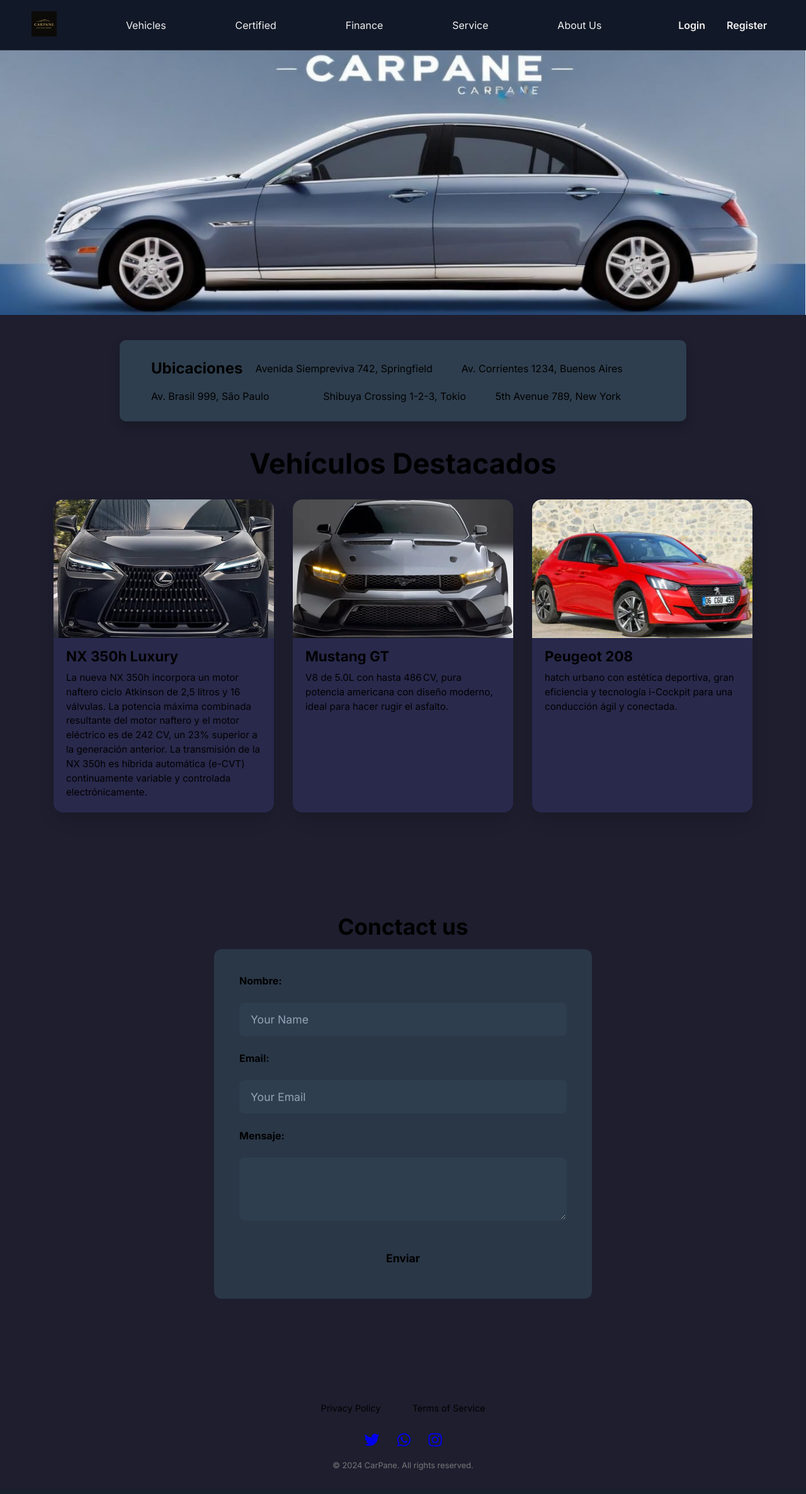
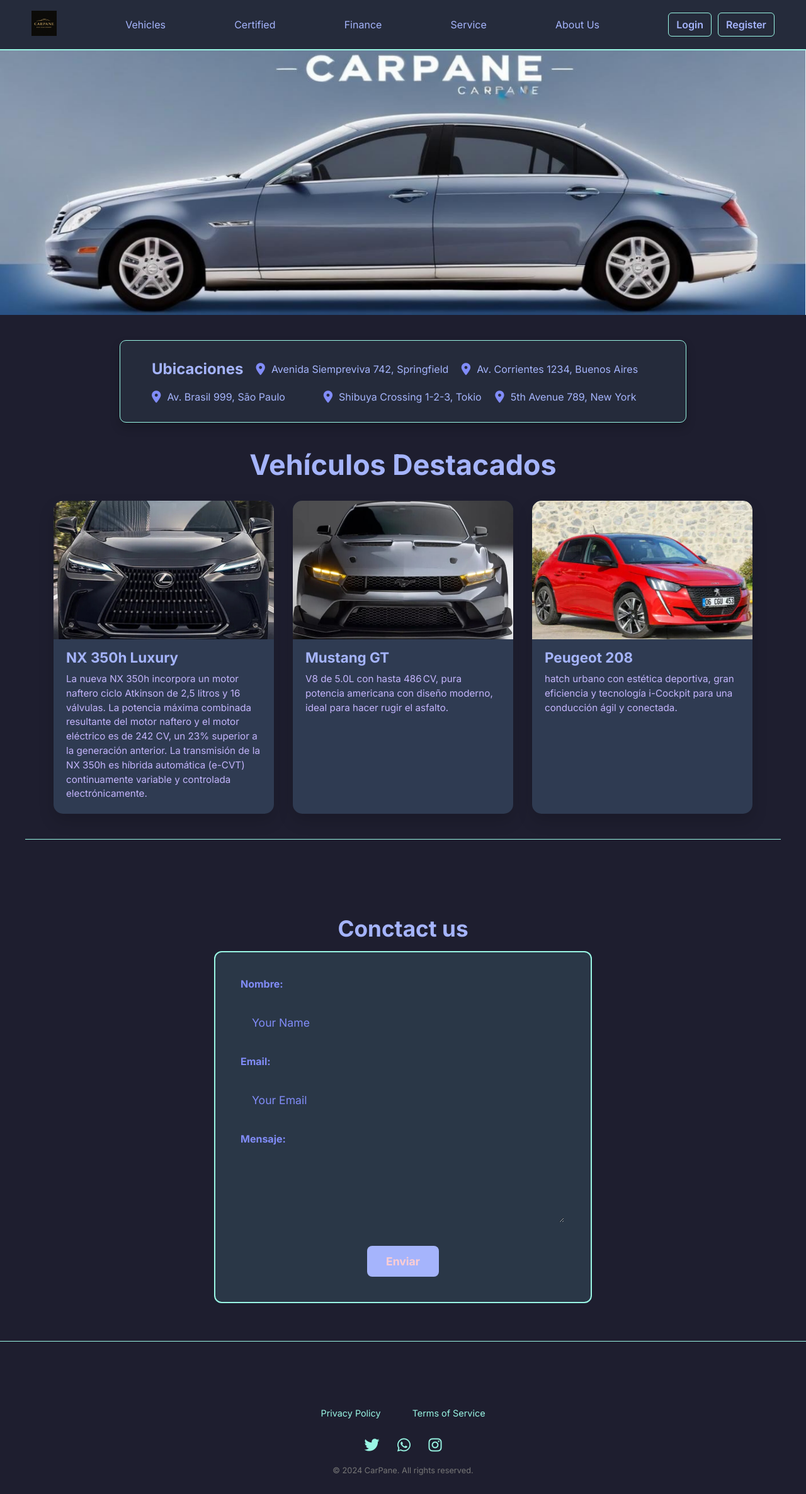
Before and after one commit to carpincho2/ProjectVechhio, a PHP site: page / in a window 1280 px wide. Shown: the whole page at 63% size. Before the commit the page ends 2334 px from the top, so only its background shows below. Run offline with PHP 8.4, Linux system fonts and the light colour scheme.

Commit message:
9/4 1:52AM

```diff
--- a/frontend/styles.css
+++ b/frontend/styles.css
@@ -1,29 +1,26 @@
 /* Index Style - Optimizado y Responsive */
-:root{
-     /* 🎨 Colores principales */
-  --btn-primary-bg: #6366f1;          /* Botón principal / links destacados */
-  --btn-primary-hover-bg: #4f46e5;    /* Hover del botón principal */
-  --btn-secondary-bg: #10b981;        /* Botón secundario (confirmación, éxito) */
-  --btn-accent-bg: #f59e0b;           /* Botón/acento especial (llamadas a la acción) */
+:root {
+  /* 🌑 Fondos */
+    --bg-main: #1e1e2f;          /* Fondo global */
+    --bg-header: #252b3b;        /* Header / navbar */
+    --bg-card: #2f3b52;          /* Tarjetas/paneles */
 
-  /* 🌑 Fondos */
-  --bg-main: #1e1e2f;                 /* Fondo global */
-  --bg-header: #111827;               /* Header / navbar */
-  --bg-card: #2E3E4E;                 /* Tarjetas, paneles, secciones */
-
-  /* ✍️ Texto */
-  --text-primary: #f0f0f0;            /* Texto principal */
-  --text-secondary: #9ca3af;          /* Texto secundario */
-  --text-on-light: #111827;           /* Texto sobre fondos claros */
+  /* 🎨 Acentos Pastel */
+    --accent-blue: #a5b4fc;       /* Azul pastel (botón primario) */
+    --accent-blue-hover: #818cf8;
+    --accent-mint: #99f6e4;
+    --accent-mint-hover: #7eddd4;     /* Verde menta pastel */
+    --accent-lavender: #c4b5fd;   /* Lavanda pastel */
+    --accent-peach: #fcd5ce;      /* Durazno pastel */
+    --accent-rose: #fecdd3;       /* Rosa pastel suave */
 
   /* ⚠️ Estados */
-  --alert-error: #ef4444;             /* Errores */
-  --alert-success: #22c55e;           /* Éxito */
-  --alert-warning: #facc15;           /* Advertencia */
+  --alert-error: #fca5a5;       /* Rojo pastel */
+  --alert-success: #bbf7d0;     /* Verde pastel */
+  --alert-warning: #fde68a;     /* Amarillo pastel */
 
   /* 🌈 Extras */
-  --border-default: rgba(255,255,255,0.1);  /* Bordes sutiles */
-  --shadow-default: rgba(0,0,0,0.5);
+    --shadow-default: rgba(0,0,0,0.5);
 }
 
 * {
@@ -51,7 +48,7 @@ body{
     width: 100%;
     height: 80px;
     background-color: var(--bg-header);
-    border-bottom: 1px solid var(--border-default);
+    border-bottom: 2px solid var(--accent-mint) !important;
     display: flex;
     align-items: center;
     justify-content: space-between;
@@ -61,7 +58,7 @@ body{
 }
 .header a{
     text-decoration: none;
-    color: var(--text-primary);
+    color: var(--accent-blue);
 }
 .logo{
     height: 40px;
@@ -73,6 +70,12 @@ body{
     white-space: nowrap;
 }
 
+/* Menu Container */
+.menu-container {
+    position: relative;
+}
+
+
 /* Authentication Section */
 .user-auth-section {
     display: flex;
@@ -83,17 +86,17 @@ body{
 
 .Login,
 .register {
-    background-color: var(--fondoheaderboton);
+    background-color: var(--bg-header);
     padding: 8px 15px;
     border-radius: 10px;
-    color: var(--letra);
+    color: var(--accent-blue);
     font-weight: 600;
     display: flex;
     align-items: center;
     justify-content: center;
     text-decoration: none;
     transition: all 0.3s ease;
-    border: 1px solid var(--boton);
+    border: 1px solid var(--accent-mint);
 }
 
 .Login:hover,
@@ -108,7 +111,7 @@ body{
 }
 
 .welcome-text {
-    color: var(--boton);
+    color: var(--accent-lavender);
     font-weight: 600;
     margin-right: 10px;
     font-size: 0.9rem;
@@ -127,24 +130,35 @@ body{
 }
 
 .auth-link {
-    color: var(--boton);
+    color: var(--accent-blue);
     text-decoration: none;
     padding: 8px 12px;
     border-radius: 6px;
     font-weight: 600;
     transition: all 0.3s ease;
-    background-color: var(--fondoheaderboton);
-    border: 1px solid var(--boton);
+    background-color: var(--bg-header);
+    border: 1px solid var(--accent-mint);
 }
 
 .auth-link:hover {
-    background-color: var(--hoverboton);
+    background-color: var(--accent-blue-hover);
     transform: translateY(-2px);
+}
+
+.logout-btn {
+    background-color: var(--bg-header);
+    border-color: var(--alert-error);
+    color: white;
+}
+
+.logout-btn:hover {
+    background-color: var(--alert-error);
+    border-color: var(--alert-error);
 }
 
 /* Main Content */
 .section-subtitle {
-    color: var(--letra);
+    color: var(--accent-blue);
     font-size: 1.5rem; /* 24px */
     margin-top: 130px;
     margin-left: 25px;
@@ -166,7 +180,7 @@ body{
 }
 
 .titlevehicles {
-    color: var(--letra);
+    color: var(--accent-blue);
     font-size: 2.5rem;
     text-align: center;
     margin: 40px 0 30px 0;
@@ -179,13 +193,13 @@ body{
     justify-content: center;
     margin: 20px 0 50px 0;
     padding: 0 20px 40px 20px;
-    border-bottom: 1px solid var(--boton);
+    border-bottom: 1px solid var(--accent-mint);
 }
 
 .carbox {
     flex: 1 1 280px;
     max-width: 320px;
-    background-color: rgba(99, 102, 241, 0.15);
+    background-color:var(--bg-card);
     box-shadow: 0 12px 25px rgba(0,0,0,0.15);
     border-radius: 15px;
     display: flex;
@@ -214,32 +228,32 @@ body{
 .section-subtitlecar {
     font-size: 1.4rem;
     margin: 15px 20px 10px 20px;
-    color: var(--letra);
+    color: var(--accent-blue);
 }
 
 .description {
     flex-grow: 1;
     padding: 0 20px 20px 20px;
     font-size: 0.95rem;
-    color: var(--letra);
+    color: var(--accent-lavender);
     line-height: 1.5;
 }
 
 /* Direcciones Section */
 .direcciones {
-    background-color: #2E3E4E;
-    color: var(--letra);
+    background-color: var(--bg-header);
+    color: var(--accent-blue);
     padding: 25px 40px;
     border-radius: 10px;
     max-width: 800px;
     margin: 40px auto 20px auto;
-    box-shadow: 0 8px 16px rgba(0,0,0,0.2);
+    box-shadow: 0 8px 16px rgba(0, 0, 0, 0.2);
     display: flex;
     flex-wrap: wrap;
     justify-content: space-around;
     gap: 20px;
     font-size: 1rem;
-    border: 1px solid var(--boton);
+    border: 1px solid var(--accent-mint);
 }
 
 .direcciones p {
@@ -251,20 +265,20 @@ body{
 }
 
 .direcciones p::before {
-    content: ''\f3c5'';
+    content: "\f3c5";
     font-family: "Font Awesome 6 Free";
     font-weight: 900;
-    color: var(--boton);
+    color: var(--accent-blue-hover);
     font-size: 1.2rem;
 }
 
 /* Contact Form */
 .contactUs {
-    background-color: var(--fondo);
+    background-color: var(--bg-main);
     padding: 50px 20px;
     max-width: 100%;
     margin-top: 30px;
-    border-bottom: 1px solid var(--boton);
+    border-bottom: 1px solid var(--accent-mint);
 }
 
 .formulario {
@@ -273,14 +287,14 @@ body{
 }
 
 .contactUs h2 {
-    color: var(--letra);
+    color: var(--accent-blue);
     margin-bottom: 15px;
     font-size: 2rem;
     text-align: center;
 }
 
 .contactUs p {
-    color: var(--letra);
+    color: var(--accent-lavender);
     margin-bottom: 30px;
     text-align: center;
     font-size: 1.1rem;
@@ -294,11 +308,11 @@ form {
     background-color: rgba(46, 62, 78, 0.8);
     padding: 30px;
     border-radius: 12px;
-    border: 1px solid var(--boton);
+    border: 2px solid var(--accent-mint);
 }
 
 form label {
-    color: var(--letra);
+    color: var(--accent-blue-hover);
     font-weight: bold;
     font-size: 1rem;
 }
@@ -308,8 +322,8 @@ form textarea {
     padding: 12px 15px;
     border-radius: 8px;
     border: 2px solid transparent;
-    background-color: #2E3E4E;
-    color: var(--boton);
+    background-color: var(--bg-input);
+    color: var(--accent-blue-hover);
     font-size: 1rem;
     transition: all 0.3s ease;
 }
@@ -317,13 +331,13 @@ form textarea {
 form input:focus,
 form textarea:focus {
     outline: none;
-    border-color: var(--boton);
+    border:1px solid var(--accent-mint);
     box-shadow: 0 0 0 3px rgba(99, 102, 241, 0.3);
 }
 
 form input::placeholder,
 form textarea::placeholder {
-    color: #94a3b8;
+    color: var(--accent-blue-hover);
 }
 
 form textarea {
@@ -332,8 +346,8 @@ form textarea {
 }
 
 .boton {
-    background-color: var(--boton);
-    color: var(--letra);
+    background-color: var(--accent-blue);
+    color: var(--accent-rose);
     padding: 12px 25px;
     border: none;
     border-radius: 8px;
@@ -347,15 +361,17 @@ form textarea {
 }
 
 .boton:hover {
-    background-color: var(--hoverboton);
+    background-color: var(--hover-accent-blue);
     transform: translateY(-2px);
     box-shadow: 0 4px 12px rgba(99, 102, 241, 0.3);
 }
 
+
+
 /* Footer */
 .footer {
-    background-color:var(--fondo);
-    color: var(--boton);
+    background-color: var(--bg-footer);
+    color: var(--accent-blue);
     padding: 40px 20px 30px 20px;
     text-align: center;
     margin-top: 60px;
@@ -370,7 +386,7 @@ form textarea {
 }
 
 .footer-links a {
-    color: var(--boton);
+    color: var(--accent-mint);
     text-decoration: none;
     font-size: 0.9rem;
     transition: color 0.3s ease;
@@ -378,8 +394,8 @@ form textarea {
 }
 
 .footer-links a:hover {
-    color: var(--hoverboton);
-    text-decoration: underline;
+    color: var(--accent-mint-hover);
+    text-decoration: none;
 }
 
 .footer-icons{
@@ -388,13 +404,13 @@ form textarea {
 
 .footer-icons i {
     font-size: 1.5rem;
-    color: var(--boton);
+    color: var(--accent-mint);
     margin: 0 12px;
     transition: all 0.3s ease;
 }
 
 .footer-icons i:hover {
-    color: var(--hoverboton);
+    color: var(--accent-mint-hover);
     transform: translateY(-3px);
 }
 
@@ -413,6 +429,17 @@ form textarea {
     font-size: 0.8rem;
     color: #777;
     margin-bottom: 0;
+}
+
+
+
+/* Utility Classes */
+.hidden {
+    display: none !important;
+}
+
+.d-flex {
+    display: flex !important;
 }
 
 /* Responsive Design */
@@ -667,7 +694,6 @@ form textarea {
     form textarea {
         padding: 10px 12px;
         font-size: 0.9rem;
-        color: var(--boton);
     }
 
     .boton {
@@ -770,7 +796,6 @@ form textarea {
     form textarea {
         padding: 8px 10px;
         font-size: 0.85rem;
-        color: var(--boton);
     }
 
     .boton {
@@ -839,7 +864,6 @@ form textarea {
     form textarea {
         padding: 14px 16px;
         font-size: 1.1rem;
-        color: var(--boton);
     }
 
     .boton {
```
Also changed, not shown: frontend/aboutUs.css (+24 -0 lines), frontend/certified.css (+23 -5 lines), frontend/finance.css (+24 -0 lines), frontend/loginregisterstyle.css (+22 -7 lines), frontend/panel-control.css (+22 -8 lines), frontend/service.css (+24 -0 lines), frontend/vehicles.css (+22 -6 lines).
